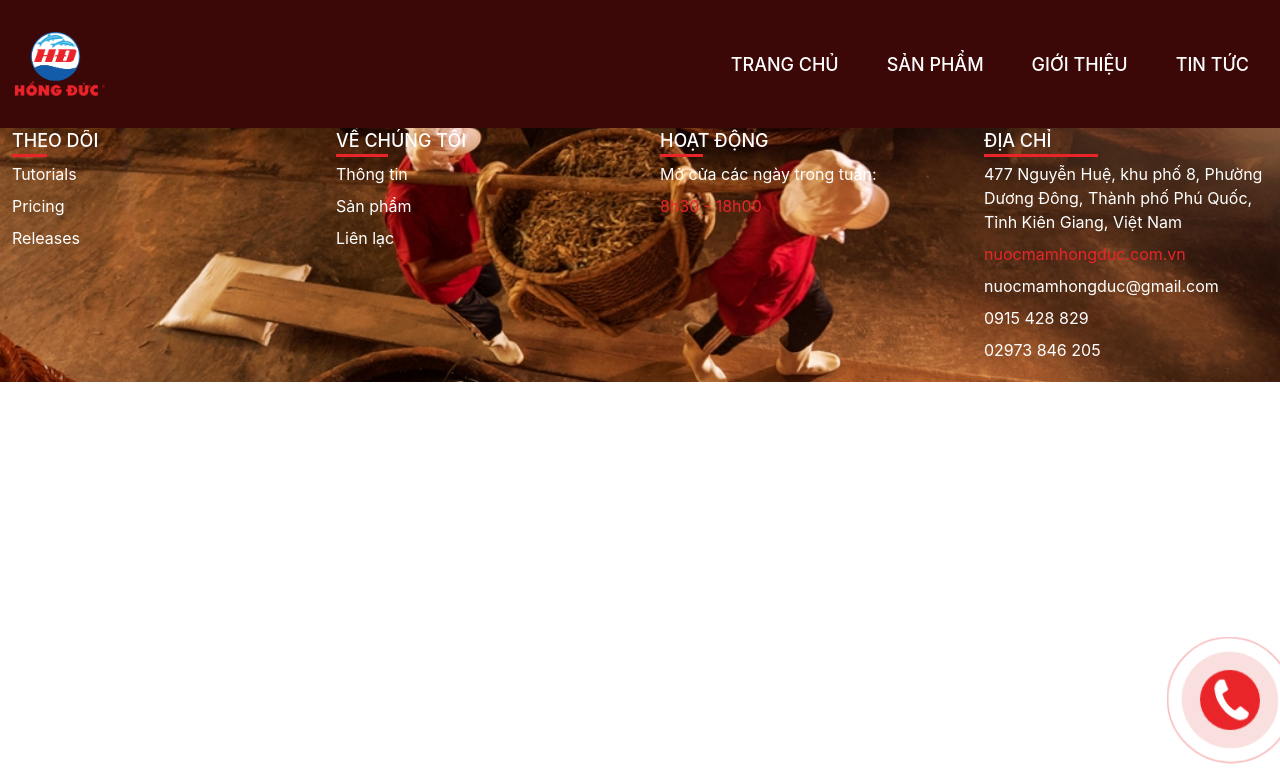
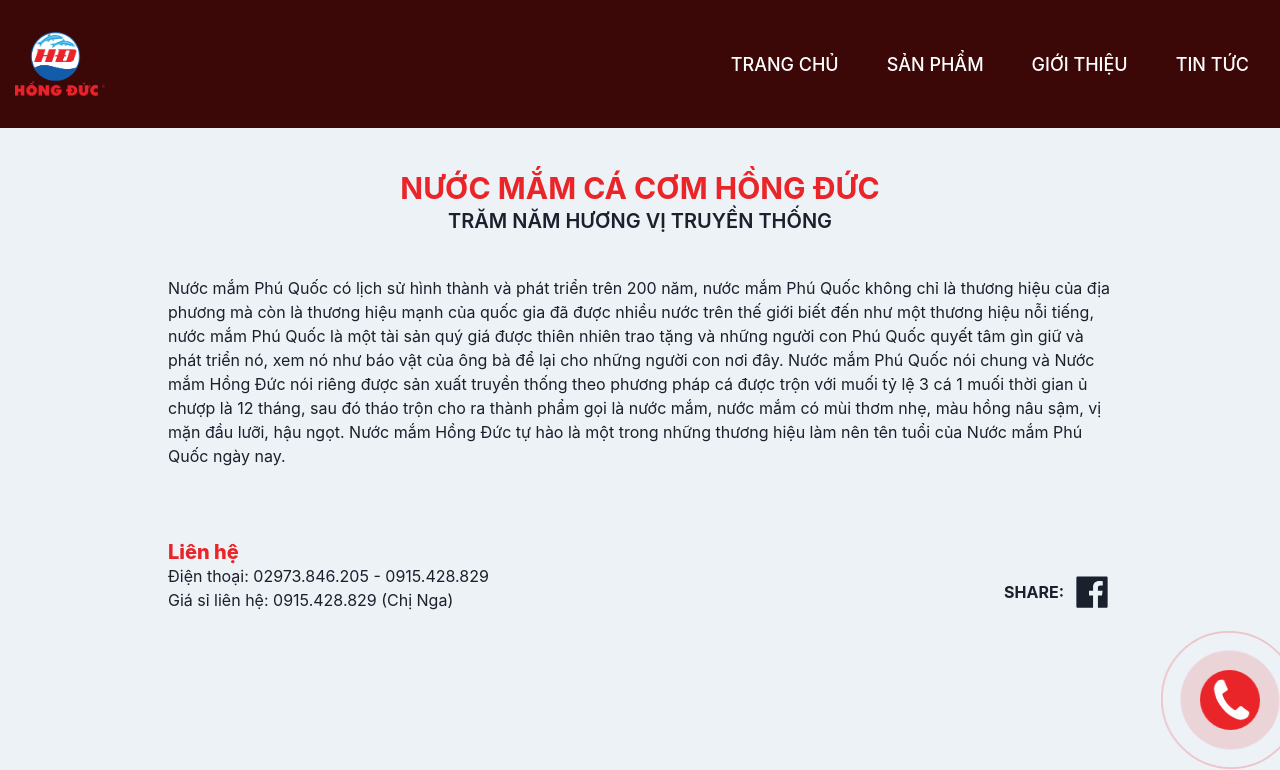
Before and after one commit to buisihung11/nmhd-landingpage, a React (Create React App) app: page /tin-tuc in a window 1280 px wide. Shown: the top 770 px of the page. Built offline with nearby package versions, Linux system fonts and the light colour scheme.

Commit message:
type(feat) : Draft news page

```diff
--- a/src/App.js
+++ b/src/App.js
@@ -9,6 +9,7 @@
 import ProductDetailPage from './pages/Products/ProductDetail.jsx';
 import CheckoutPage from './pages/Checkout/index.jsx';
 import PhoneRing from './components/PhoneRing/PhoneRing.jsx';
+import NewsPage from './pages/News/index.jsx';
 const theme = extendTheme({
   colors: {
     primary: '#E92529',
@@ -73,6 +74,7 @@
               component={ProductDetailPage}
             />
             <Route exact path="/thanh-toan" component={CheckoutPage} />
+            <Route exact path="/tin-tuc" component={NewsPage} />
           </Switch>
         </Box>
         {/* END CHILDREN */}
--- a/src/components/Banner.jsx
+++ b/src/components/Banner.jsx
@@ -53,9 +53,9 @@
   customPaging: i => <Box w="4" h="4" color="primary" />,
 };
 
-const Banner = () => {
+const Banner = ({ color }) => {
   return (
-    <MySlider {...settings}>
+    <MySlider {...settings} color={color}>
       <Image
         w="100vw"
         h="100vh"
--- /dev/null
+++ b/src/components/ContactShare.jsx
@@ -0,0 +1,31 @@
+import { Box, Flex, Heading, HStack, Icon, Text } from '@chakra-ui/react';
+import React from 'react';
+import { AiFillFacebook } from 'react-icons/ai';
+
+const ContactShare = () => {
+  return (
+    <Flex
+      w="full"
+      direction={['column', 'row']}
+      justifyContent={['space-between']}
+      pt={8}
+      textAlign="left"
+    >
+      <Box>
+        <Heading fontSize={['lg', 'xl']} fontWeight={'800'} color="primary">
+          Liên hệ
+        </Heading>
+        <Text>Điện thoại: 02973.846.205 - 0915.428.829</Text>
+        <Text>Giá sỉ liên hệ: 0915.428.829 (Chị Nga)</Text>
+      </Box>
+      <HStack alignSelf="flex-end" pt={[2, 0]}>
+        <Text textTransform="uppercase" fontWeight="bold">
+          Share:{' '}
+        </Text>
+        <Icon w={10} h={10} as={AiFillFacebook} />
+      </HStack>
+    </Flex>
+  );
+};
+
+export default ContactShare;
--- a/src/components/Nav.jsx
+++ b/src/components/Nav.jsx
@@ -16,7 +16,6 @@
   Image,
 } from '@chakra-ui/react';
 import logo from '../assets/images/logo.png';
-
 import {
   HamburgerIcon,
   CloseIcon,
@@ -63,6 +62,7 @@
           flex={{ base: 1 }}
           justify={{ base: 'flex-end', md: 'space-between' }}
         >
+          <Link to="/">
             <Image
               w={['77px', '77px', '90px', '90px']}
               h={['55px', '55px', '64px', '64px']}
@@ -70,6 +70,7 @@
               src={logo}
               alt="NMHD Logo"
             />
+          </Link>
           <Flex
             display={{ base: 'none', md: 'flex' }}
             alignItems="center"
--- a/src/pages/Checkout/index.jsx
+++ b/src/pages/Checkout/index.jsx
@@ -14,6 +14,7 @@
 } from '@chakra-ui/react';
 import React from 'react';
 import { AiFillFacebook } from 'react-icons/ai';
+import ContactShare from '../../components/ContactShare';
 
 const CheckoutPage = () => {
   return (
@@ -53,27 +54,7 @@
           </Button>
           <Button variant="primary">ĐẶT DỊCH VỤ</Button>
         </Flex>
-        <Flex
-          w="full"
-          direction={['column', 'row']}
-          justifyContent={['space-between']}
-          pt={8}
-          textAlign="left"
-        >
-          <Box>
-            <Heading fontSize={['lg', 'xl']} fontWeight={'800'} color="primary">
-              Liên hệ
-            </Heading>
-            <Text>Điện thoại: 02973.846.205 - 0915.428.829</Text>
-            <Text>Giá sỉ liên hệ: 0915.428.829 (Chị Nga)</Text>
-          </Box>
-          <HStack alignSelf="flex-end" pt={[2, 0]}>
-            <Text textTransform="uppercase" fontWeight="bold">
-              Share:{' '}
-            </Text>
-            <Icon w={10} h={10} as={AiFillFacebook} />
-          </HStack>
-        </Flex>
+        <ContactShare />
       </VStack>
     </Container>
   );
--- a/src/pages/Home/index.js
+++ b/src/pages/Home/index.js
@@ -9,6 +9,7 @@
   useColorModeValue,
   SimpleGrid,
   Button,
+  chakra,
 } from '@chakra-ui/react';
 import ProductCard from '../../components/ProductCard';
 
@@ -16,6 +17,7 @@
 import nuocmam_43 from '../../assets/images/products/nuocmam_43.jpg';
 import Banner from '../../components/Banner';
 import PhoneRing from '../../components/PhoneRing/PhoneRing';
+import styled from '@emotion/styled';
 
 const FEATURE = [
   {
@@ -53,11 +55,30 @@
     <Box pb={5}>
       <Box h="100vh">
         <Box position="relative" h="100vh">
-          <Banner />
+          <Banner color={'white'} />
+          <Box
+            position="absolute"
+            w="40%"
+            top="50%"
+            left="10%"
+            display={{ base: 'none', md: 'block' }}
+            transform="translate(0,-50%)"
+          >
+            <Text color="white" fontWeight="bold">
+              <chakra.span zIndex={999} fontWeight="bold" color="primary">
+                TRĂM NĂM HƯƠNG VỊ TRUYỀN THỐNG{' '}
+              </chakra.span>
+              Nước mắm Phú Quốc có lịch sử hình thành và phát triển trên 200
+              năm, nước mắm Phú Quốc không chỉ là thương hiệu của địa phương mà
+              còn là thương hiệu mạnh của quốc gia đã được nhiều nước trên thế
+              giới biết đến như một thương hiệu nỗi tiếng, nước mắm Phú Quốc là
+              một tài sản quý giá được thiên nhiên trao tặng và ...
+            </Text>
+          </Box>
           <HStack
             bg="white"
-            position="absolute"
-            bottom={['0', '0', '-80px']}
+            position={['absolute']}
+            bottom={['-100px', '-100px', '-80px']}
             left="50%"
             transform="translate(-50%,0)"
             p="3"
@@ -92,7 +113,7 @@
           </HStack>
         </Box>
       </Box>
-      <Box h={['50px', '100px']} />
+      <Box h={['140px', '120px']} />
 
       <Box w={['90%', '90%', '90%']} mx="auto" textAlign="center" fontSize="xl">
         <SimpleGrid columns={[2, 2, 3, 4]} spacing={[8]}>
--- /dev/null
+++ b/src/pages/News/index.jsx
@@ -0,0 +1,50 @@
+import { Box, Container, Heading, Text } from '@chakra-ui/react';
+import React from 'react';
+import ContactShare from '../../components/ContactShare';
+
+const NewsPage = () => {
+  return (
+    <Container
+      maxW="container.lg"
+      pt={['130px', '170px']}
+      px={[5, 10]}
+      pb={[20, 40]}
+    >
+      <Box textAlign="center">
+        <Heading
+          fontSize={['2xl', '3xl']}
+          fontFamily={'body'}
+          fontWeight={'bold'}
+          color="primary"
+        >
+          NƯỚC MẮM CÁ CƠM HỒNG ĐỨC
+        </Heading>
+        <Text fontWeight={600} fontSize={['lg', 'xl']}>
+          TRĂM NĂM HƯƠNG VỊ TRUYỀN THỐNG
+        </Text>
+      </Box>
+
+      <Box py={[5, 10]}>
+        <Text>
+          Nước mắm Phú Quốc có lịch sử hình thành và phát triển trên 200 năm,
+          nước mắm Phú Quốc không chỉ là thương hiệu của địa phương mà còn là
+          thương hiệu mạnh của quốc gia đã được nhiều nước trên thế giới biết
+          đến như một thương hiệu nỗi tiếng, nước mắm Phú Quốc là một tài sản
+          quý giá được thiên nhiên trao tặng và những người con Phú Quốc quyết
+          tâm gìn giữ và phát triển nó, xem nó như báo vật của ông bà để lại cho
+          những người con nơi đây. Nước mắm Phú Quốc nói chung và Nước mắm Hồng
+          Đức nói riêng được sản xuất truyền thống theo phương pháp cá được trộn
+          với muối tỷ lệ 3 cá 1 muối thời gian ủ chượp là 12 tháng, sau đó tháo
+          trộn cho ra thành phẩm gọi là nước mắm, nước mắm có mùi thơm nhẹ, màu
+          hồng nâu sậm, vị mặn đầu lưỡi, hậu ngọt. Nước mắm Hồng Đức tự hào là
+          một trong những thương hiệu làm nên tên tuổi của Nước mắm Phú Quốc
+          ngày nay.
+        </Text>
+      </Box>
+
+      <ContactShare />
+    </Container>
+  );
+};
+
+export default NewsPage;
```
Lines whose indentation alone changed are shown as unchanged.
